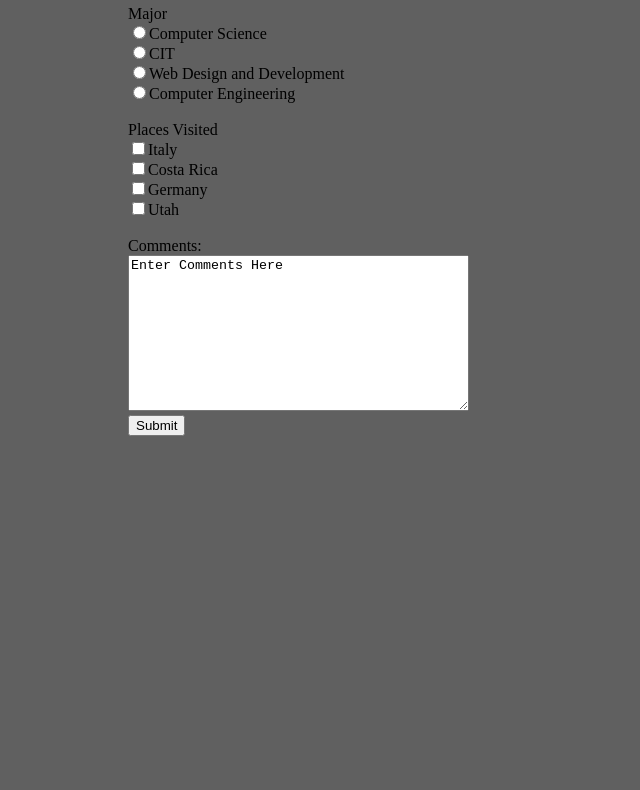
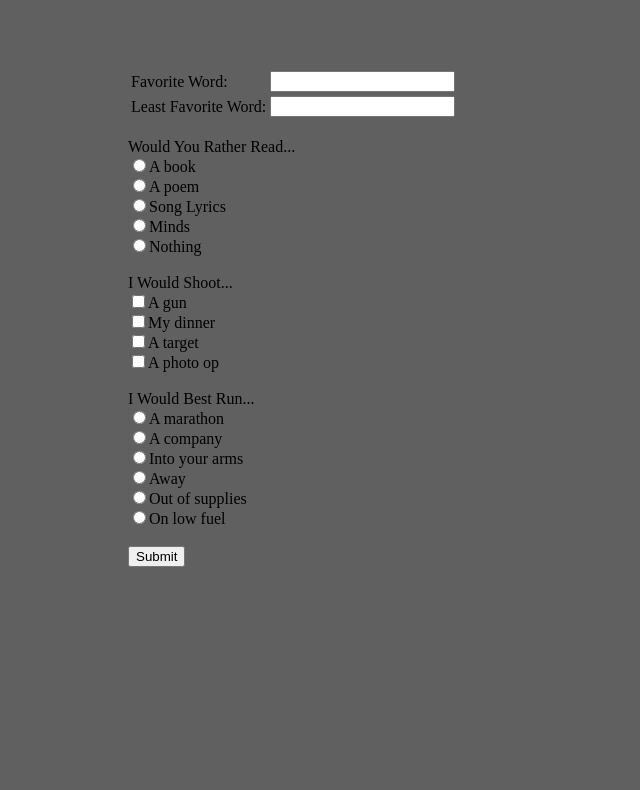
Before and after one commit to Aphronym/CS313, a plain HTML site: page survey.html in a window 1280 px wide. Shown: the part 73-863 px from the top of the page, without its empty margins (224-864 px from the left). Before the commit the page ends 800 px from the top, so only its background shows below. Drawn offline with nearby package versions, Linux system fonts and the light colour scheme.

Commit message:
first php commit

```diff
--- a/survey.html
+++ b/survey.html
@@ -11,36 +11,66 @@
 
 	<!-- Begin JavaScript -->
 	<script>
-		$(document).ready(function() {
-			$('.p1_radio').on('click',function() {
-			$('.p1_radio').parent().css('color','#ececec');
-			$(this).parent().css('color','#000000');
-			});
-		});
+		function selected(x)
+		{
+
+			x.style.color = "#ececec";
+		}
+
+		function disguise(x)
+		{
+			x.style.color = "#606060";
+		}
+		function revert(x)
+		{
+			x.style.color = "#000000";
+		}
+		function focus(x)
+		{
+			x.style.backgroundColor = "#606060";
+		}
 	</script>
+
+	<div class="top">
+		<h1 onmouseover="disguise(this)">Aphronymous</h1>
+	</div>
 
 	<div class="middle">
 		<form method="POST" id="userform" action="form.php">
-			<label>Name:</label> &nbsp <input type="text" id="name" name="name" /><br /><br />
-			<label>Email:</label> &nbsp <input type="text" id="email" name="email" /><br />
+			<table>
+				<tr>
+					<td><label>Favorite Word:</label></td>
+					<td><input type="text" id="favorite" onfocus="focus(this)"/></td>
+				</tr>
+				<tr>
+					<td><label>Least Favorite Word:</label></td>
+					<td><input type="text" id="least" onfocus="focus(this)" /></td>
+				</tr>
+			</table>
 
 			<br />
-			<label>Major</label><br />
-				<label class="major"><input type="radio" name="major" />Computer Science</label><br />
-				<label class="major"><input type="radio" name="major" />CIT</label><br />
-				<label class="major"><input type="radio" name="major" />Web Design and Development</label><br />
-				<label class="major"><input type="radio" name="major" />Computer Engineering</label><br />
+			<label>Would You Rather Read...</label><br />
+				<input type="radio" name="read" id="bookr" onclick="selected(book)" /><label id="book" onmouseover="revert(this)">A book</label><br />
+				<input type="radio" name="read" id="poemr" onclick="selected(poem)" /><label id="poem" onmouseover="revert(this)">A poem</label><br />
+				<input type="radio" name="read" id="lyricsr" onclick="selected(lyrics)" /><label id="lyrics" onmouseover="revert(this)">Song Lyrics</label><br />
+				<input type="radio" name="read" id="mindsr" onclick="selected(minds)" /><label id="minds" onmouseover="revert(this)">Minds</label><br />
+				<input type="radio" name="read" id="notr" onclick="selected(not)" /><label id="not" onmouseover="revert(this)">Nothing</label><br />
 
 			<br />
-			<label>Places Visited</label><br />
-				<input type="checkbox" name="checkboxvar[]" id="italy" />Italy<br />
-				<input type="checkbox" name="checkboxvar[]" id="cr" />Costa Rica<br />
-				<input type="checkbox" name="checkboxvar[]" id="germany" />Germany<br />
-				<input type="checkbox" name="checkboxvar[]" id="utah" />Utah<br />
+			<label>I Would Shoot...</label><br />
+				<input type="checkbox" name="shoot[]" id="guncb" onclick="selected(gun)" /><label id="gun" onmouseover="revert(this)">A gun</label><br />
+				<input type="checkbox" name="shoot[]" id="dinnercb" onclick="selected(dinner)" /><label id="dinner" onmouseover="revert(this)">My dinner</label><br />
+				<input type="checkbox" name="shoot[]" id="targetcb" onclick="selected(target)" /><label id="target" onmouseover="revert(this)">A target</label><br />
+				<input type="checkbox" name="shoot[]" id="photocb" onclick="selected(photo)" /><label id="photo" onmouseover="revert(this)">A photo op</label><br />
 
 			<br />
-			<label>Comments:</label><br />
-				<textarea rows="10" cols="40">Enter Comments Here</textarea>
+			<label>I Would Best Run...</label><br />
+				<input type="radio" name="run" id="marathoncb" onclick="selected(marathon)" /><label id="marathon" onmouseover="revert(this)">A marathon</label><br />
+				<input type="radio" name="run" id="companycb" onclick="selected(company)" /><label id="company" onmouseover="revert(this)">A company</label><br />
+				<input type="radio" name="run" id="armscb" onclick="selected(arms)" /><label id="arms" onmouseover="revert(this)">Into your arms</label><br />
+				<input type="radio" name="run" id="awaycb" onclick="selected(away)" /><label id="away" onmouseover="revert(this)">Away</label><br />
+				<input type="radio" name="run" id="outcb" onclick="selected(out)" /><label id="out" onmouseover="revert(this)">Out of supplies</label><br />
+				<input type="radio" name="run" id="fuelcb" onclick="selected(fuel)" /><label id="fuel" onmouseover="revert(this)">On low fuel</label><br />
 
 			<br />
 			<button type="submit">Submit</button>
```
Also changed, not shown: 1 other file.
